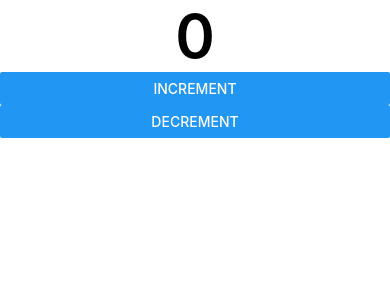
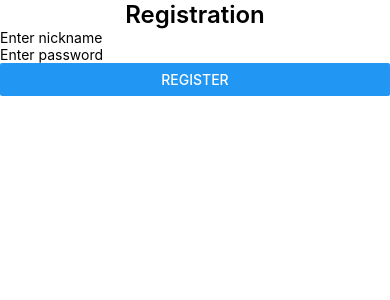
Before and after one commit to dmitryweiner/react-native-chat, a React Native app: screen / in a window 390 px wide. Shown: the top 300 px of the page. Built offline with nearby package versions, Linux system fonts and the light colour scheme; what react-native would draw is missing.

Commit message:
Created registration screen

```diff
--- a/App.tsx
+++ b/App.tsx
@@ -25,14 +25,18 @@ import {
   DebugInstructions,
   ReloadInstructions
 } from 'react-native/Libraries/NewAppScreen';
-import store, {IStore} from './store';
+import userStore from './stores/user';
 import MainScreen from './views/MainScreen';
 
 declare const global: {HermesInternal: null | {}};
 
+const stores = {
+  userStore
+};
+
 class App extends Component {
   render() {
-    return <MainScreen store={store} />;
+    return <MainScreen {...stores} />;
   }
 }
 
--- /dev/null
+++ b/api.ts
@@ -0,0 +1,14 @@
+import axios from 'axios';
+import {IUserRegister} from './interfaces/user';
+
+const axiosInstance = axios.create({
+  baseURL: 'http://localhost:3000'
+});
+
+const api = {
+  register(params: IUserRegister) {
+    return axiosInstance.post('/user/register', params);
+  }
+};
+
+export default api;
--- /dev/null
+++ b/interfaces/error.ts
@@ -0,0 +1,3 @@
+export interface IError {
+  error: string;
+}
--- /dev/null
+++ b/interfaces/user.ts
@@ -0,0 +1,10 @@
+export interface IUserRegister {
+  nickname: string;
+  password: string;
+}
+
+export interface IUser {
+  id: string;
+  nickname: string;
+  token: string;
+}
--- a/package.json
+++ b/package.json
@@ -17,12 +17,15 @@
     "@babel/core": "^7.6.2",
     "@babel/plugin-proposal-decorators": "^7.8.3",
     "@babel/runtime": "^7.6.2",
+    "@eva-design/eva": "^2.0.0-alpha.1",
     "@react-native-community/eslint-config": "^1.0.0",
     "@types/jest": "^24.0.24",
     "@types/react-native": "^0.62.0",
     "@types/react-test-renderer": "16.9.2",
     "@typescript-eslint/eslint-plugin": "^2.27.0",
     "@typescript-eslint/parser": "^2.27.0",
+    "@ui-kitten/components": "^5.0.0-alpha.1",
+    "axios": "^0.19.2",
     "babel-jest": "^24.9.0",
     "babel-plugin-transform-decorators-legacy": "^1.3.5",
     "eslint": "^6.5.1",
@@ -31,6 +34,7 @@
     "mobx": "^5.15.4",
     "mobx-react": "^6.2.2",
     "prettier": "^2.0.4",
+    "react-native-svg": "^12.1.0",
     "react-test-renderer": "16.11.0",
     "typescript": "^3.8.3"
   },
--- a/store.ts
+++ /dev/null
@@ -1,38 +0,0 @@
-import {action, autorun, computed, observable, when} from 'mobx';
-
-export interface IStore {
-  counter: number;
-  increment: Function;
-  decrement: Function;
-}
-
-class ObservableStore {
-  @observable counter = 0;
-
-  @computed get squareCounter() {
-    return this.counter * this.counter;
-  }
-
-  constructor() {
-    autorun(() => console.log('Autorun fired', this.counter));
-    when(
-      // once...
-      () => this.counter < 0,
-      // ... then
-      () => console.log('Counter is negative')
-    );
-  }
-
-  @action
-  increment() {
-    this.counter++;
-  }
-
-  @action
-  decrement() {
-    this.counter--;
-  }
-}
-
-const observableStore: IStore = new ObservableStore();
-export default observableStore;
--- /dev/null
+++ b/stores/user.ts
@@ -0,0 +1,58 @@
+import {action, observable} from 'mobx';
+import {IUserRegister, IUser} from '../interfaces/user';
+import api from '../api';
+import {IError} from '../interfaces/error';
+
+export interface IUserStore {
+  user?: IUser;
+  isRegistrationInProgress: boolean;
+  isRegistrationError: boolean;
+  isRegistrationSuccess: boolean;
+  registrationErrorMessage: string;
+  register: Function;
+}
+
+class UserStore {
+  @observable
+  user: IUser | undefined;
+  @observable
+  isRegistrationInProgress = false;
+  @observable
+  isRegistrationError = false;
+  @observable
+  isRegistrationSuccess = false;
+  @observable
+  registrationErrorMessage = '';
+  @action
+  register(params: IUserRegister) {
+    this.isRegistrationInProgress = true;
+    this.isRegistrationSuccess = false;
+    this.isRegistrationError = false;
+    api
+      .register(params)
+      .then((response: any) => {
+        return response.data.user;
+      })
+      .then((user: IUser) => {
+        this.isRegistrationSuccess = true;
+        this.isRegistrationInProgress = false;
+        this.user = user;
+      })
+      .catch((error: any) => {
+        let errorMessage: string = '';
+        if (error.response) {
+          // Request made and server responded
+          errorMessage = error.response.data.error;
+        } else {
+          errorMessage = `Something wrong happened! ${error.message}`;
+        }
+        this.isRegistrationInProgress = false;
+        this.isRegistrationError = true;
+        console.log(errorMessage);
+        this.registrationErrorMessage = errorMessage;
+      });
+  }
+}
+
+const userStore = new UserStore();
+export default userStore;
--- a/views/MainScreen.tsx
+++ b/views/MainScreen.tsx
@@ -1,32 +1,75 @@
 import {inject, observer} from 'mobx-react';
 import React, {Component} from 'react';
-import {View, Text, Button, StyleSheet} from 'react-native';
-import {IStore} from '../store';
+import {View, Text, Button, StyleSheet, TextInput} from 'react-native';
 import {Colors} from 'react-native/Libraries/NewAppScreen';
+import {IUserStore} from '../stores/user';
+import {reaction} from 'mobx';
 
 type MainScreenProps = {
-  store: IStore;
+  userStore: IUserStore;
 };
 
-@inject('store')
+@inject('userStore')
 @observer
 export default class MainScreen extends Component<MainScreenProps> {
+  state = {
+    nickname: '',
+    password: ''
+  };
+
+  constructor(props: MainScreenProps) {
+    super(props);
+
+    reaction(
+      () => this.props.userStore.isRegistrationSuccess,
+      () =>
+        this.setState({
+          nickname: '',
+          password: ''
+        })
+    );
+  }
+
+  registrationHandler() {
+    if (this.state.nickname && this.state.password) {
+      this.props.userStore.register({...this.state});
+    }
+  }
+
   render() {
     return (
       <View>
-        <View style={styles.numberView}>
-          <Text style={styles.number}>{this.props.store.counter}</Text>
+        <View style={styles.centeredView}>
+          <Text style={styles.centeredText}>Registration</Text>
         </View>
         <View>
-          <Button
-            title="Increment"
-            onPress={() => this.props.store.increment()}
+          {this.props.userStore.isRegistrationInProgress && (
+            <Text>Loading</Text>
+          )}
+          {this.props.userStore.isRegistrationSuccess && (
+            <Text>Registration successful!</Text>
+          )}
+          {this.props.userStore.isRegistrationError && (
+            <Text>
+              Registration error:{' '}
+              {this.props.userStore.registrationErrorMessage}
+            </Text>
+          )}
+          <TextInput
+            placeholder="Enter nickname"
+            value={this.state.nickname}
+            onChangeText={(nickname: string) => this.setState({nickname})}
+          />
+          <TextInput
+            placeholder="Enter password"
+            value={this.state.password}
+            onChangeText={(password: string) => this.setState({password})}
           />
         </View>
         <View>
           <Button
-            title="Decrement"
-            onPress={() => this.props.store.decrement()}
+            title="Register"
+            onPress={() => this.registrationHandler.bind(this)}
           />
         </View>
       </View>
@@ -35,13 +78,13 @@ export default class MainScreen extends Component<MainScreenProps> {
 }
 
 const styles = StyleSheet.create({
-  numberView: {
+  centeredView: {
     justifyContent: 'center',
     alignItems: 'center'
   },
-  number: {
+  centeredText: {
     textAlign: 'center',
-    fontSize: 60,
+    fontSize: 24,
     fontWeight: '600',
     color: Colors.green
   }
```
Also changed, not shown: stores/chats.ts (added), 1 other file (tests, documents, lock files or other folders).
